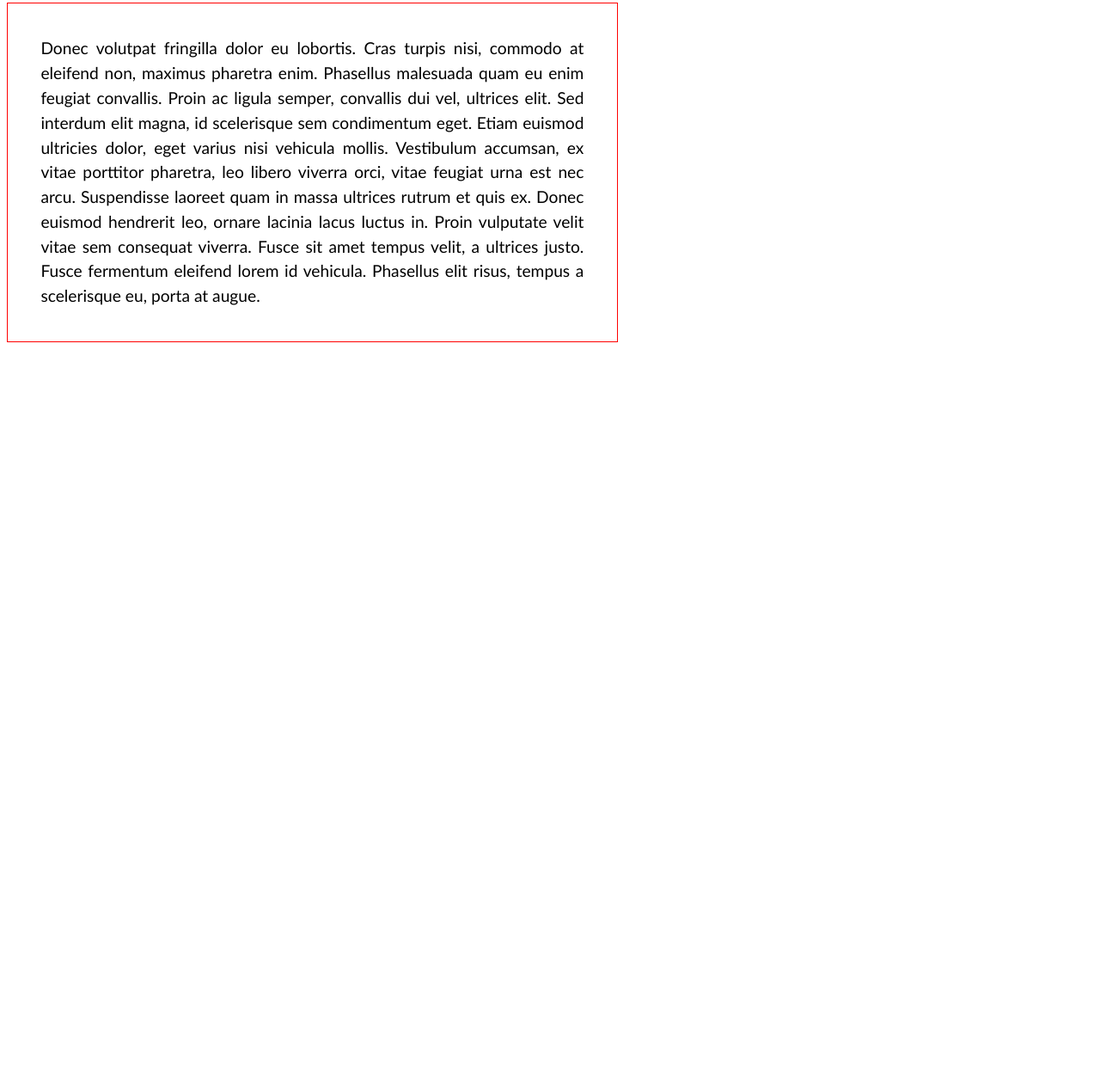
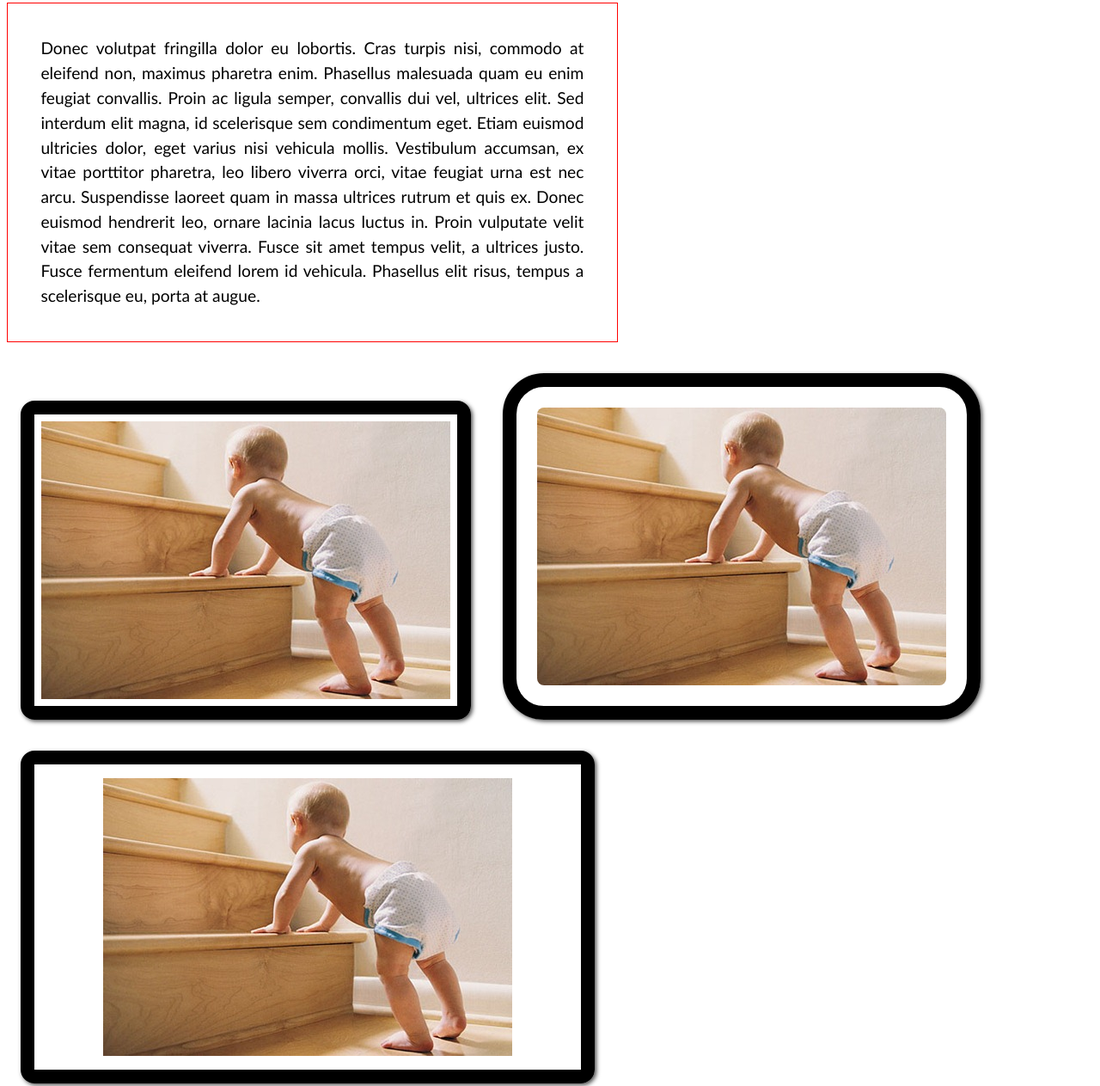
Before and after one commit to plamencurso/cursoinf, a plain HTML site: page gui/04_estilos_dentro_de_html.html in a window 1280 px wide. Shown: the part 1780-3043 px from the top of the page at 86% size. Before the commit the page ends 2198 px from the top, so only its background shows below. Drawn offline with Linux system fonts and the light colour scheme.

Commit message:
classes e ids

```diff
--- a/gui/04_estilos_dentro_de_html.html
+++ b/gui/04_estilos_dentro_de_html.html
@@ -20,11 +20,35 @@
 			color: #67c3FF;
 		}
 
-		/*
 		p {
 			color:#1b0000;
 		}
-		*/
+
+		/* los identificadores son unicos dentro de un archivo.  Accedemos des CSS con # */
+
+		img {
+			border: 1em solid #000000;
+			border-radius: 1em;
+			box-shadow: 2px 2px 5px rgba(0,0,0,.7);
+			padding: 1em 5em;
+			margin: 1em;
+			/* margin-top: 1em ;
+			margin-right: 1em ;
+			margin-bottom: 1em ;
+			margin-left: 1em ; */
+			/* display: block;	*/
+			/* display: none;	*/
+		}
+
+		#imagen-1 {
+			border-radius: 1em;
+			padding: .5em;
+		}
+
+		#imagen-2 {
+			border-radius: 3em;
+			padding: 1.5em;
+		}
 
 		#texto-1 { color: #8A0019; }
 
@@ -84,6 +108,15 @@
 	<p  class="otro-parrafo">Donec volutpat fringilla dolor eu lobortis. Cras turpis nisi, commodo at eleifend non, maximus pharetra enim. Phasellus malesuada quam eu enim feugiat convallis. Proin ac ligula semper, convallis dui vel, ultrices elit. Sed interdum elit magna, id scelerisque sem condimentum eget. Etiam euismod ultricies dolor, eget varius nisi vehicula mollis. Vestibulum accumsan, ex vitae porttitor pharetra, leo libero viverra orci, vitae feugiat urna est nec arcu. Suspendisse laoreet quam in massa ultrices rutrum et quis ex. Donec euismod hendrerit leo, ornare lacinia lacus luctus in. Proin vulputate velit vitae sem consequat viverra. Fusce sit amet tempus velit, a ultrices justo. Fusce fermentum eleifend lorem id vehicula. Phasellus elit risus, tempus a scelerisque eu, porta at augue.
 	</p>
 
+	<img id="imagen-1" src="media/img/primeros_pasos.jpg"  title="Niños" alt="Error...">
+	<img id="imagen-2" src="media/img/primeros_pasos.jpg"  title="Niños" alt="Error...">
+	<img id="imagen-3" src="media/img/primeros_pasos.jpg"  title="Niños" alt="Error...">
+	<img id="imagen-4" src="media/img/primeros_pasos.jpg"  title="Niños" alt="Error...">
+
+	<img class="playa-4" src="media/img/playa.jpg"  title="Niños" alt="Error...">
+	<img class="imagen-4" src="media/img/coche.jpg"  title="Niños" alt="Error...">
+	<img class="imagen-4" src="media/img/coche.jpg"  title="Niños" alt="Error...">
+
 </body>
 
 </html>
```
